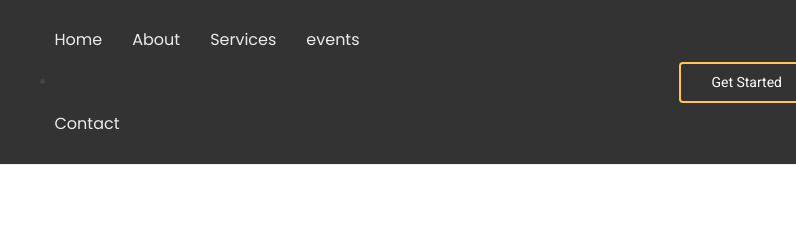
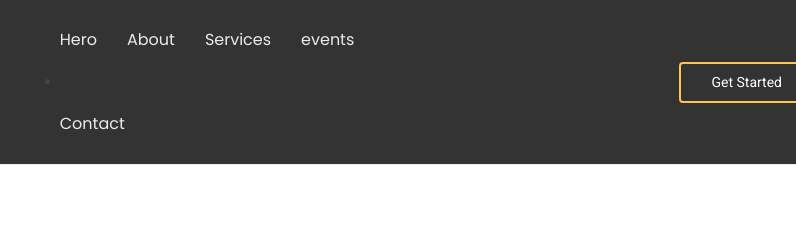
Before and after one commit to juuxjj/pmsite, a plain HTML site: page starter-page.html in a window 1280 px wide. Shown: the top 240 px of the page, 384-1180 px from the left. Drawn offline with Linux system fonts and the light colour scheme.

Commit message:
Update starter-page.html

```diff
--- a/starter-page.html
+++ b/starter-page.html
@@ -50,7 +50,7 @@
 
       <nav id="navmenu" class="navmenu">
         <ul>
-          <li><a href="#hero" class="">Home<br></a></li>
+          <li><a href="#hero" class="">Hero<br></a></li>
           <li><a href="#about">About</a></li>
           <li><a href="#services">Services</a></li>
           <li><a href="#events">events</a></li>
```
